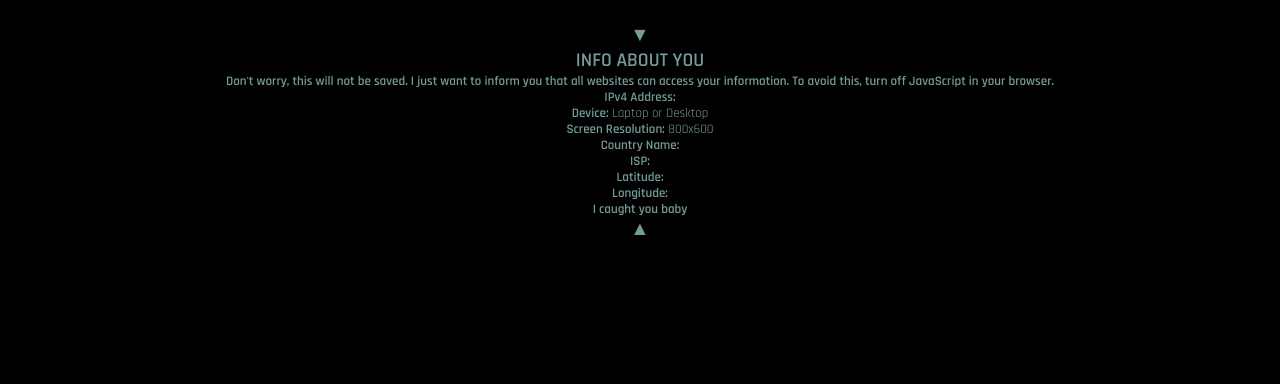
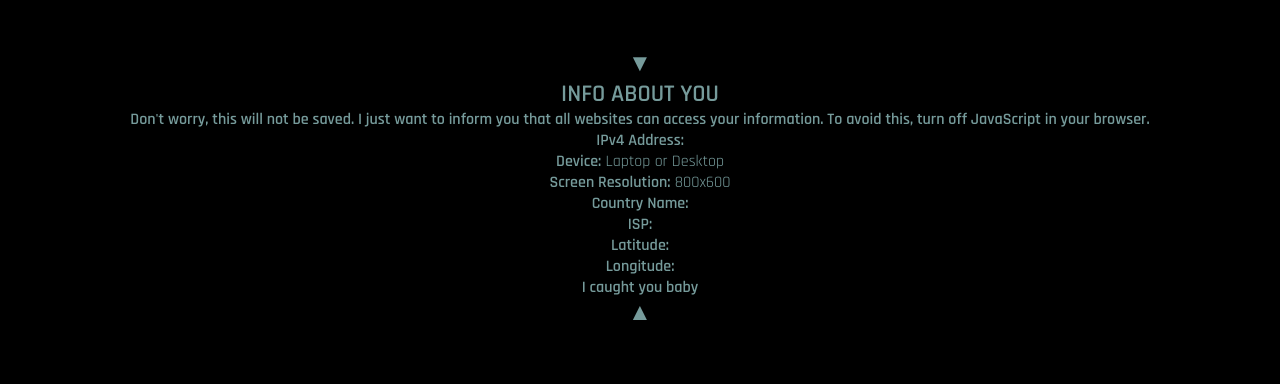
Before and after one commit to 0x4rv1nd/portfolio, a plain HTML site: page index.html in a window 1280 px wide. Shown: the part 53-437 px from the top of the page. Drawn offline with nearby package versions, Linux system fonts and the light colour scheme; no server answers.

Commit message:
Update index.html

```diff
--- a/index.html
+++ b/index.html
@@ -1,17 +1,11 @@
 <!DOCTYPE html>
-<html lang="pt-br">
+<html lang="en-us">
   <head>
 
    <meta charset="UTF-8" />
     <meta name="author" content="0x4rv1nd" />
-    <meta
-      name="description"
-      content="0x4rv1nd"
-    />
-    <meta
-      name="keywords"
-      content="0x4rv1nd"
-    />
+    <meta name="description" content="0x4rv1nd" />
+    <meta name="keywords" content="0x4rv1nd" />
     <meta name="viewport" content="width=device-width, initial-scale=1.0" />
     <meta name="theme-color" content="#ff3a5e" />
     <meta name="copyright" content="0x4rv1nd" />
@@ -20,28 +14,18 @@
     <meta property="og:description" content="0x4rv1nd" />
     <link rel="preconnect" href="https://fonts.googleapis.com" />
     <link rel="preconnect" href="https://fonts.gstatic.com" crossorigin />
-    <link
-      href="https://fonts.googleapis.com/css2?family=Rajdhani:wght@300;400;500;600&display=swap"
-      rel="stylesheet"
-    />
+    <link href="https://fonts.googleapis.com/css2?family=Rajdhani:wght@300;400;500;600&display=swap" rel="stylesheet" />
     <link rel="manifest" href="manifest.json" />
     <link rel="stylesheet" href="assets/css/style.css" />
-    <link
-      rel="shortcut icon"
-      href="assets/icons/console.png"
-      type="image/x-icon"
-    />
-
+    <link rel="shortcut icon" href="assets/icons/console.png" type="image/x-icon" />
     <link rel="icon" href="assets/icons/console.png" />
     <link rel="apple-touch-icon" href="assets/image/logo-page.svg" />
     <link rel="canonical" href="https://github.com/0x4rv1nd" />
     <script src="assets/js/svg-inject.min.js"></script>
     <title>0x4rv1nd</title>
-  </head>
 
-  <body>
     <style>
-
+        /* Common styles for both mobile and desktop */
         .black-card {
             padding-top: 50%;
             background-color: black;
@@ -53,6 +37,25 @@
             background-color: rgb(0, 0, 0);
         }
 
+        /* Mobile View */
+        @media (max-width: 767px) {
+            /* Mobile-specific styles here */
+            .black-card {
+                /* Customize styles for mobile devices */
+                font-size: small; /* Example: Adjust font size for mobile */
+                padding: 5px; /* Example: Adjust padding for mobile */
+            }
+        }
+
+        /* Desktop View */
+        @media (min-width: 768px) {
+            /* Desktop-specific styles here */
+            .black-card {
+                /* Customize styles for desktop devices */
+                font-size: medium; /* Example: Adjust font size for desktop */
+                padding: 20px; /* Example: Adjust padding for desktop */
+            }
+        }
   </style>
     <div class="black-card">
       <h1>‍</h1>
```
Lines whose indentation alone changed are shown as unchanged.
